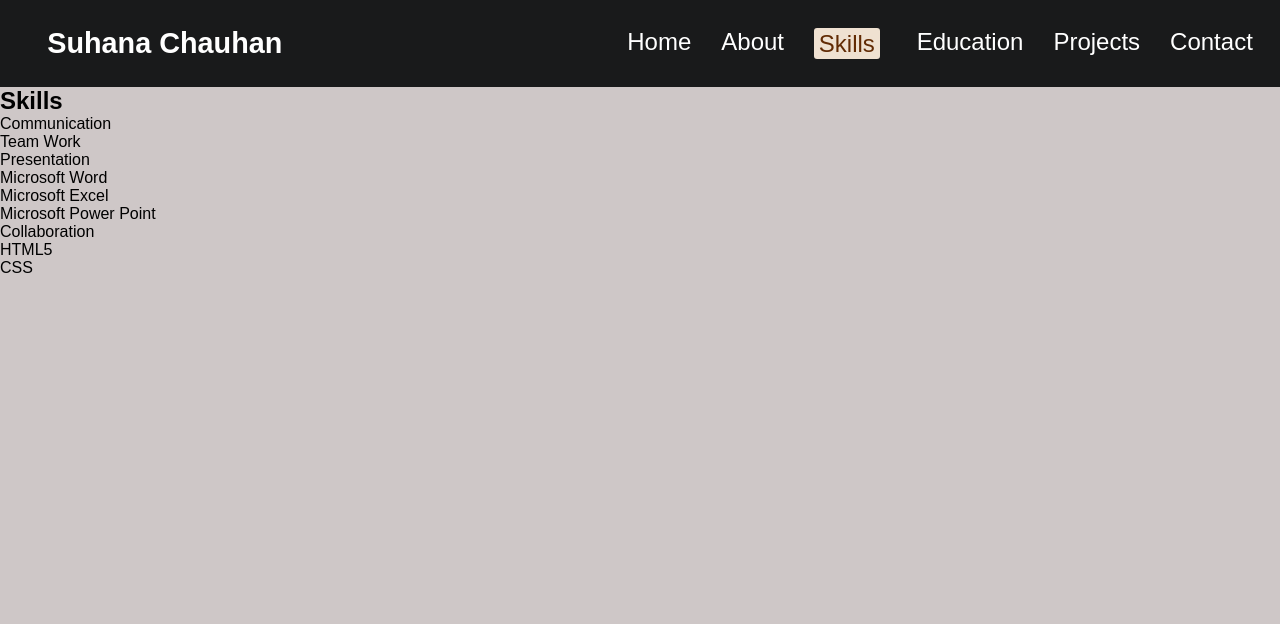
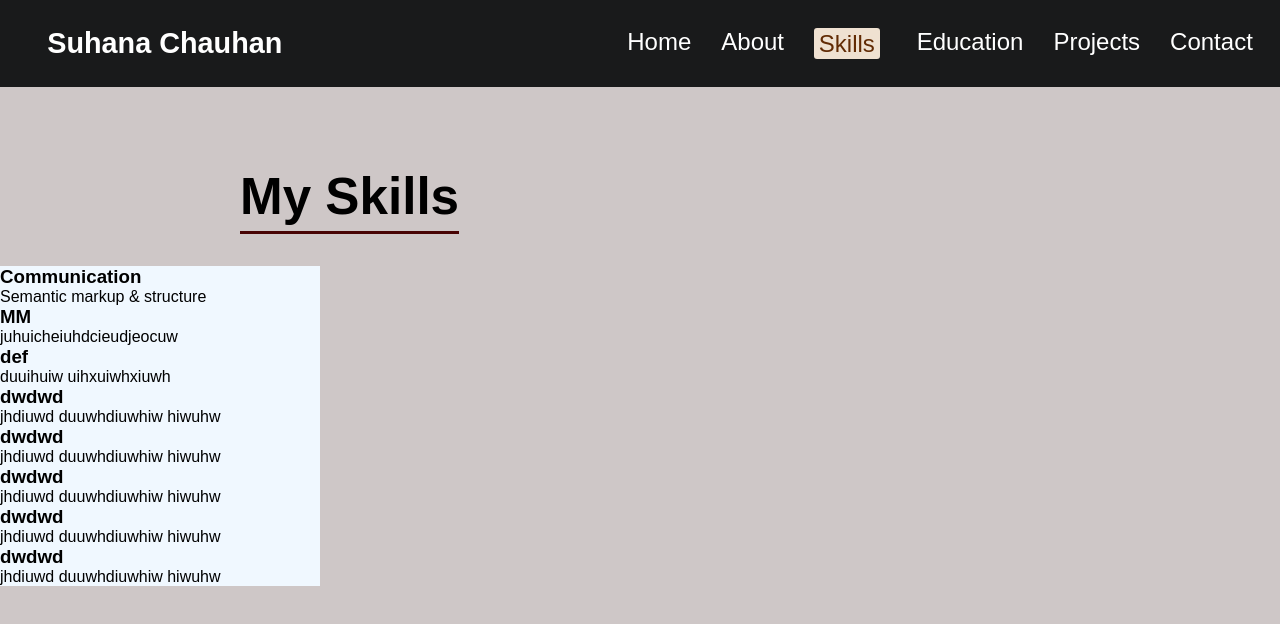
Before and after one commit to Suhana783/Portfolio, a plain HTML site: page skills.html in a window 1280 px wide. Drawn offline with Linux system fonts and the light colour scheme.

Commit message:
working on my skills page

```diff
--- a/skills.html
+++ b/skills.html
@@ -6,9 +6,32 @@
     <title>Document</title>
     <link rel="stylesheet" href="style.css">
 </head>
+
+ <style>
+
+  .heading{
+    text-align:left;
+    padding-top: 5rem;
+    padding-bottom: 2rem;
+  }
+
+  .heading h1{
+    font-size: 3.2rem;
+    margin-left: 15rem;
+    display: inline-block;
+    border-bottom: 3px solid #480404;
+    padding-bottom: 5px;
+  }
+
+  .skills-box {
+
+    width: 20rem;
+    background-color: aliceblue;
+  }
+
+</style>
+
 <body>
-
-
   <header>
 
   <nav class="navbar">
@@ -27,21 +50,57 @@
 
 </header>
 
-    <section id="skills" class="skills-box">
-        <h2>Skills</h2>
+    <div class="heading">
+      <h1>My Skills</h1>
+    </div>
+
+    <div class="skills-box">
+
         <div class="skills-grid">
-          <div>Communication</div>
-          <div>Team Work</div>
-          <div>Presentation</div>
-          <div>Microsoft Word</div>
-          <div>Microsoft Excel</div>
-          <div>Microsoft Power Point</div>
-          <div>Collaboration</div>
-          <div>HTML5</div>
-          <div>CSS</div>
+
+          <div class="skill-card">
+            <h3 class="skill-title">Communication</h3>
+            <p class="skill-description">Semantic markup & structure</p>
           </div>
-        </section>
 
-        <script src="skills.js"></script>
+          <div class="skill-card">
+            <h3 class="skill-title">MM</h3>
+            <p class="skill-description">juhuicheiuhdcieudjeocuw</p>
+          </div>
+
+          <div class="skill-card">
+            <h3 class="skill-title">def</h3>
+            <p class="skill-description">duuihuiw uihxuiwhxiuwh</p>
+          </div>
+
+          <div class="skill-card">
+            <h3 class="skill-title">dwdwd</h3>
+            <p skill-description>jhdiuwd duuwhdiuwhiw hiwuhw</p>
+          </div>
+
+          <div class="skill-card">
+            <h3 class="skill-title">dwdwd</h3>
+            <p skill-description>jhdiuwd duuwhdiuwhiw hiwuhw</p>
+          </div>
+
+           <div class="skill-card">
+            <h3 class="skill-title">dwdwd</h3>
+            <p skill-description>jhdiuwd duuwhdiuwhiw hiwuhw</p>
+          </div>
+
+           <div class="skill-card">
+            <h3 class="skill-title">dwdwd</h3>
+            <p skill-description>jhdiuwd duuwhdiuwhiw hiwuhw</p>
+          </div>
+
+          <div class="skill-card">
+            <h3 class="skill-title">dwdwd</h3>
+            <p skill-description>jhdiuwd duuwhdiuwhiw hiwuhw</p>
+          </div>
+
+
+        </div>
+
+    </div>
 </body>
 </html>
--- a/skills.js
+++ /dev/null
@@ -1,11 +0,0 @@
-const skillsBox = document.querySelector(".skills-box");
-const skillsGrid = document.querySelector(".skills-grid")
-
-skillsBox.addEventListener("mouseover",function(){
-  skillsGrid.style.display = "grid";
-
-});
-
-skillsBox.addEventListener("mouseout",function(){
-  skillsGrid.style.display = "none";
-});
```
Also changed, not shown: about.html (+3 -4 lines).
